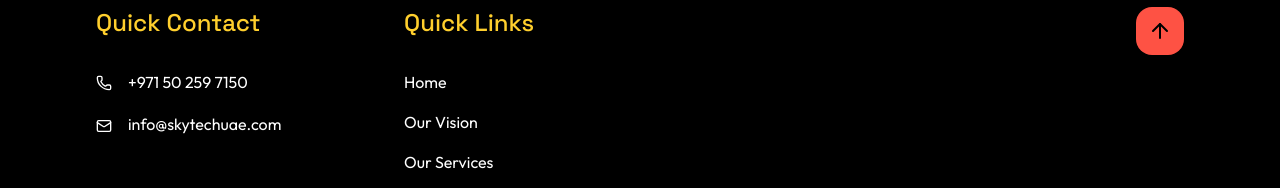
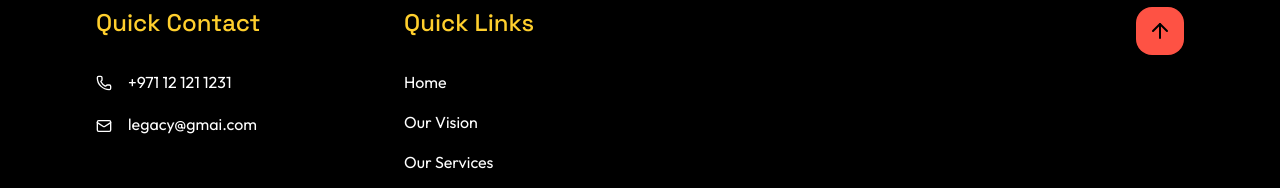
Before and after one commit to chocolatecaake/legacy, a Next.js app: page / in a window 1280 px wide. Shown: the part 4731-4919 px from the top of the page. Built offline with nearby package versions, Linux system fonts and the light colour scheme.

Commit message:
Footer fixes

```diff
--- a/src/components/Footer.tsx
+++ b/src/components/Footer.tsx
@@ -15,12 +15,12 @@ export default function Footer() {
                 <span className="flex body-large items-center">
                   <LucidePhone className="inline mr-small w-4" />
                   <div>
-                    <p>+971 50 259 7150</p>
+                    <p>+971 12 121 1231</p>
                   </div>
                 </span>
                 <span>
                   <Mail className="inline w-4 mr-small text-white" />
-                  info@skytechuae.com
+                  legacy@gmai.com
                 </span>
               </div>
             </div>
```
